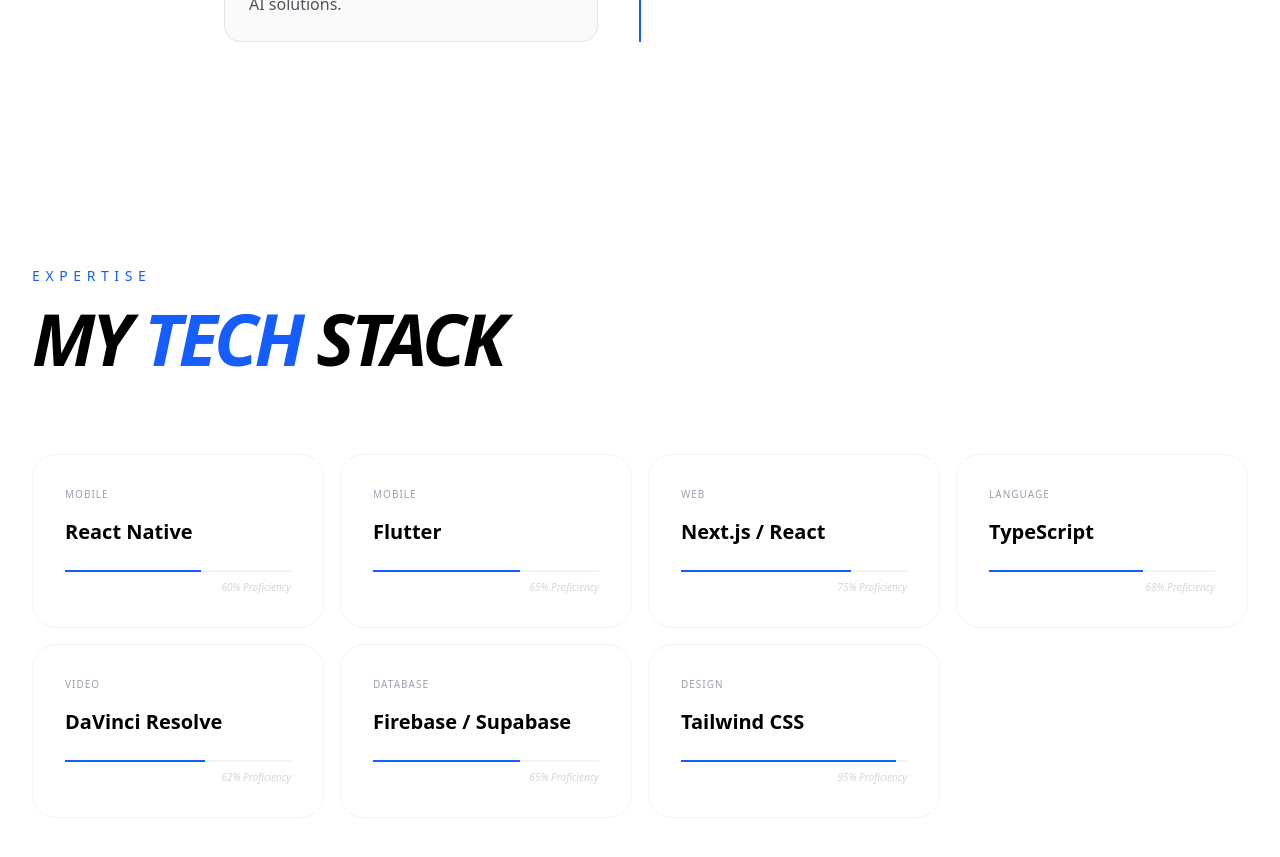
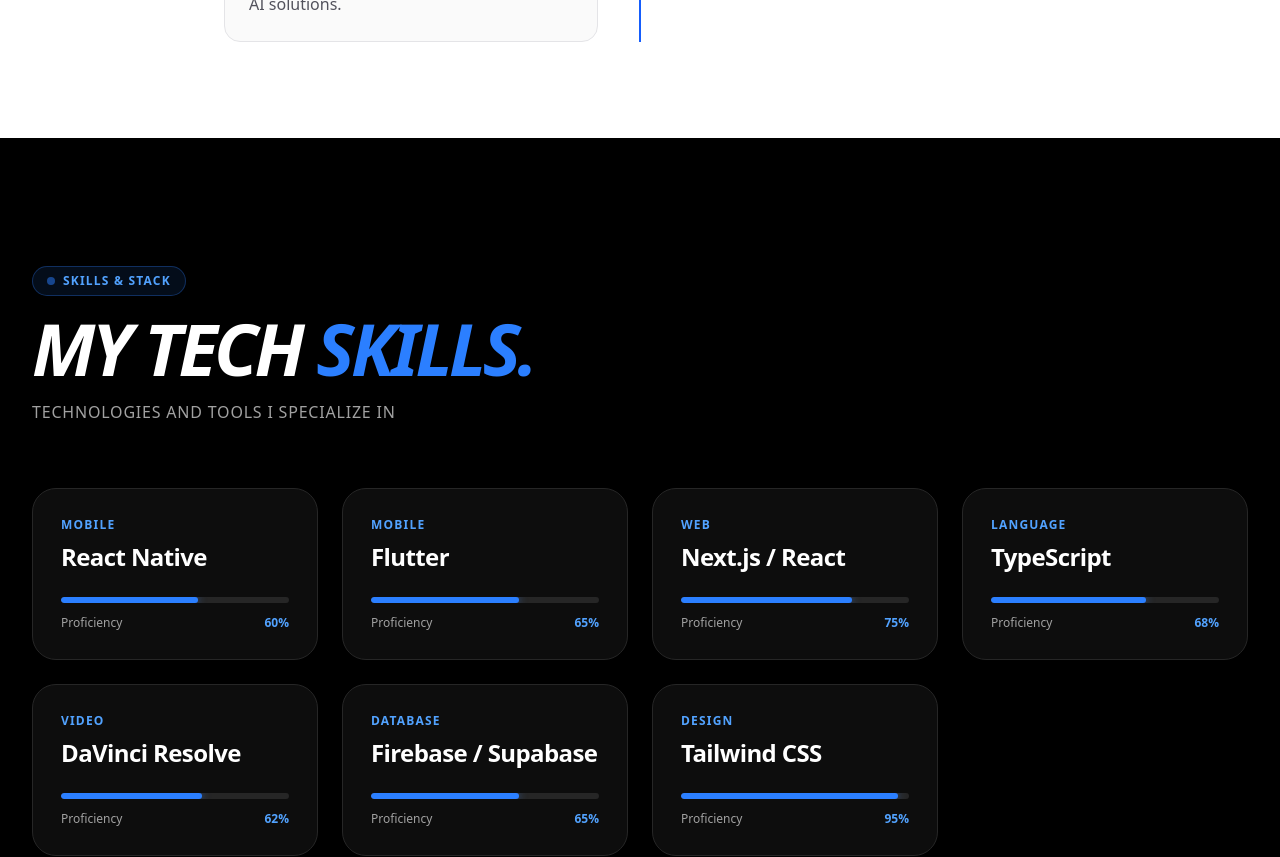
Before and after one commit to supunyasanthaofficial/my-portfolio01, a Next.js app: page / in a window 1280 px wide. Shown: the part 3080-3937 px from the top of the page. Built offline with nearby package versions, Linux system fonts and the light colour scheme.

Commit message:
Enhance Skills component: update styling, improve layout, and refine proficiency display

```diff
--- a/components/Skills.tsx
+++ b/components/Skills.tsx
@@ -13,23 +13,22 @@ const skills = [
 
 function Skills() {
   return (
-    <section className="py-32 bg-white text-black px-8">
+    <section id="skills" className="relative z-20 py-32 bg-black text-white px-8">
       <div className="max-w-7xl mx-auto">
-        <div className="flex flex-col md:flex-row justify-between items-start md:items-end mb-20 gap-8">
-          <div>
-            <h2 className="text-sm font-mono uppercase tracking-[0.4em] text-blue-600 mb-4">
-              Expertise
-            </h2>
-            <h3 className="text-5xl md:text-7xl font-bold tracking-tighter uppercase italic leading-none">
-              My <span className="text-blue-600">Tech</span> Stack
-            </h3>
+        <div className="mb-16">
+          <div className="inline-flex items-center gap-2 px-3.5 py-1.5 rounded-full bg-blue-500/10 border border-blue-500/30 text-blue-400 text-xs font-mono font-semibold uppercase tracking-widest mb-4">
+            <span className="w-2 h-2 rounded-full bg-blue-500 animate-pulse" />
+            Skills & Stack
           </div>
-          {/* <p className="max-w-md text-gray-500 font-medium leading-relaxed">
-            I specialize in building high-performance applications and cinematic visual content using industry-leading tools.
-          </p> */}
+          <h2 className="text-4xl md:text-6xl lg:text-7xl font-black tracking-tighter uppercase italic text-white">
+            My Tech <span className="text-blue-500">Skills.</span>
+          </h2>
+          <p className="text-neutral-400 text-sm md:text-base font-mono uppercase tracking-wider mt-4">
+            Technologies and tools I specialize in
+          </p>
         </div>
 
-        <div className="grid grid-cols-1 sm:grid-cols-2 lg:grid-cols-4 gap-4">
+        <div className="grid grid-cols-1 sm:grid-cols-2 lg:grid-cols-4 gap-6">
           {skills.map((skill, index) => (
             <motion.div
               key={index}
@@ -38,24 +37,29 @@ function Skills() {
               viewport={{ once: true }}
               transition={{ delay: index * 0.1 }}
               whileHover={{ y: -5 }}
-              className="p-8 border border-gray-100 rounded-3xl hover:border-blue-200 hover:bg-blue-50/30 transition-all group"
+              className="p-7 border border-neutral-800 bg-neutral-900/60 backdrop-blur-sm rounded-3xl hover:border-blue-500/50 hover:bg-neutral-900/90 transition-all duration-300 group shadow-lg"
             >
-              <span className="text-[10px] font-mono uppercase tracking-widest text-gray-400 block mb-4 group-hover:text-blue-500">
+              <span className="text-xs font-mono uppercase tracking-widest text-blue-400 font-semibold block mb-2 group-hover:text-blue-300 transition-colors">
                 {skill.category}
               </span>
-              <h4 className="text-xl font-bold mb-6">{skill.name}</h4>
+              <h4 className="text-2xl font-bold mb-6 text-white tracking-tight">
+                {skill.name}
+              </h4>
 
-              <div className="h-[2px] w-full bg-gray-100 relative overflow-hidden">
+              <div className="h-1.5 w-full bg-neutral-800 rounded-full relative overflow-hidden mb-3">
                 <motion.div
                   initial={{ width: 0 }}
                   whileInView={{ width: skill.level }}
-                  transition={{ duration: 1, delay: 0.5 }}
-                  className="absolute h-full bg-blue-600 left-0"
+                  viewport={{ once: true }}
+                  transition={{ duration: 1, delay: 0.3 }}
+                  className="absolute h-full bg-blue-500 rounded-full left-0 shadow-[0_0_8px_rgba(59,130,246,0.6)]"
                 />
               </div>
-              <span className="text-[10px] font-mono mt-2 block text-right text-gray-300 italic">
-                {skill.level} Proficiency
-              </span>
+
+              <div className="flex justify-between items-center text-xs font-mono">
+                <span className="text-neutral-400">Proficiency</span>
+                <span className="text-blue-400 font-bold">{skill.level}</span>
+              </div>
             </motion.div>
           ))}
         </div>
```
